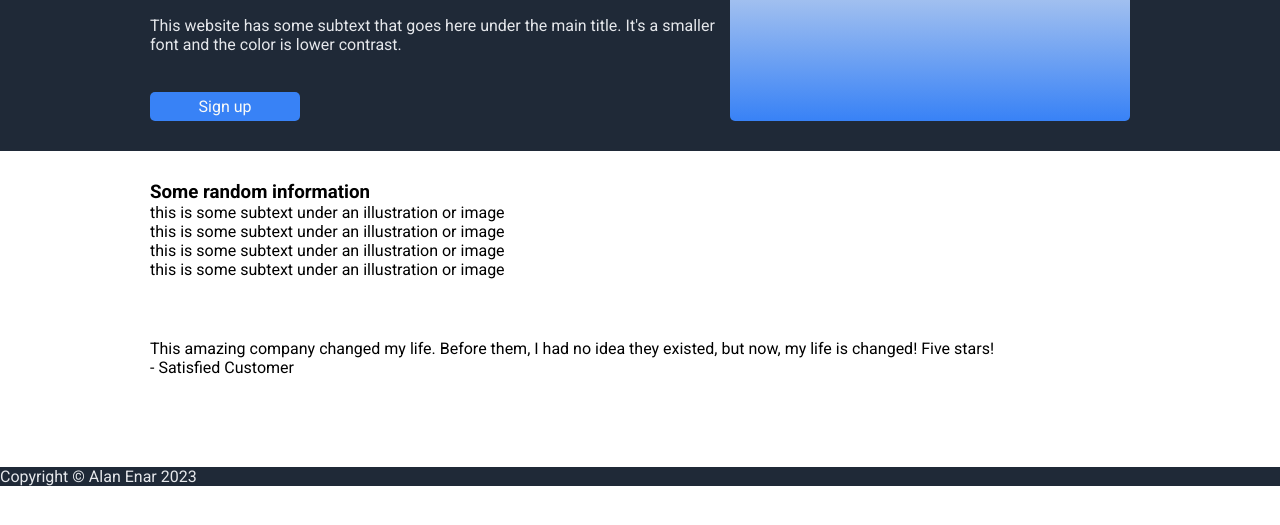
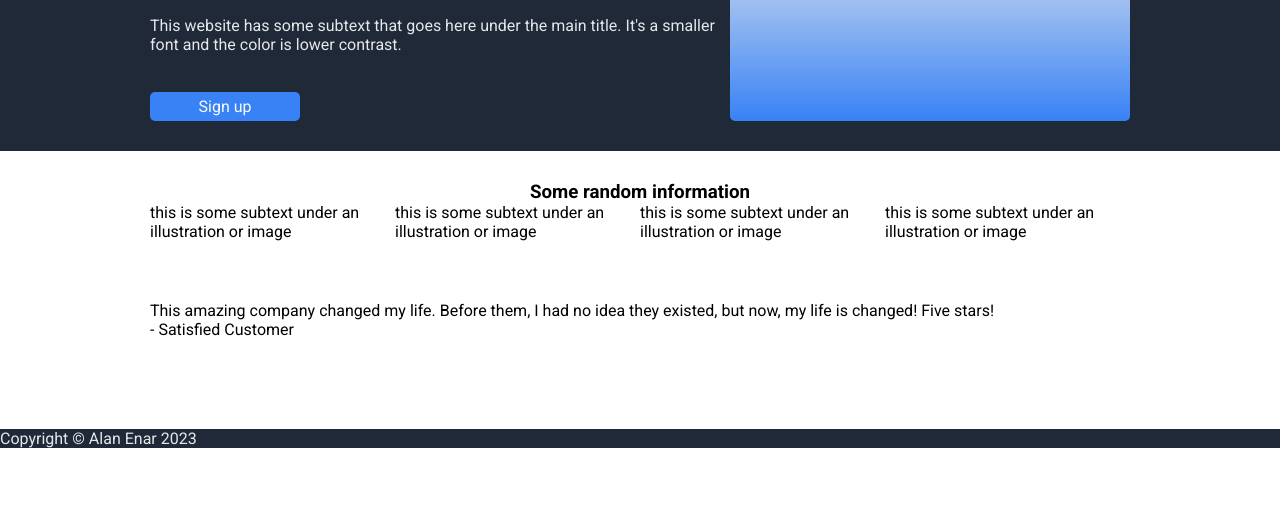
Before and after one commit to AlanEnar/top-landing-page, a plain HTML site: page index.html in a window 1280 px wide. Shown: the part 157-682 px from the top of the page. Drawn offline with Linux system fonts and the light colour scheme.

Commit message:
Flex stuff into roughly proper positions

```diff
--- a/index.html
+++ b/index.html
@@ -34,7 +34,7 @@
                 </div>
             </section>
 
-            <section class="landing-section">
+            <section class="landing-section" id="section-2">
                 <h3>Some random information</h3>
 
                 <div class="card-row">
--- a/styles.css
+++ b/styles.css
@@ -64,6 +64,17 @@ section {
     width:150px;
 }
 
+#section-2 {
+    display: flex;
+    flex-direction: column;
+    align-items: center;
+}
+
+.card-row {
+    display: flex;
+    justify-content: center;
+}
+
 .left-content {
     display: flex;
     flex-direction: column;
```
